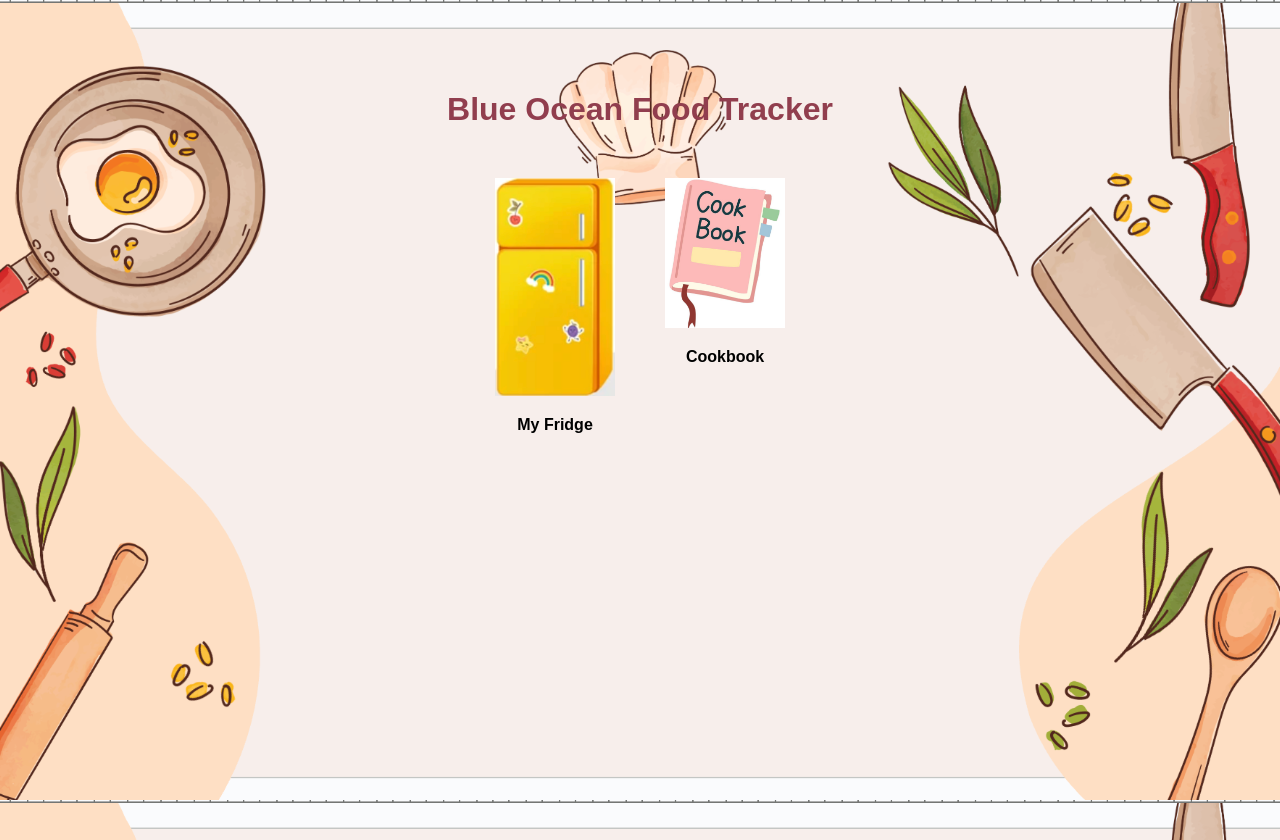
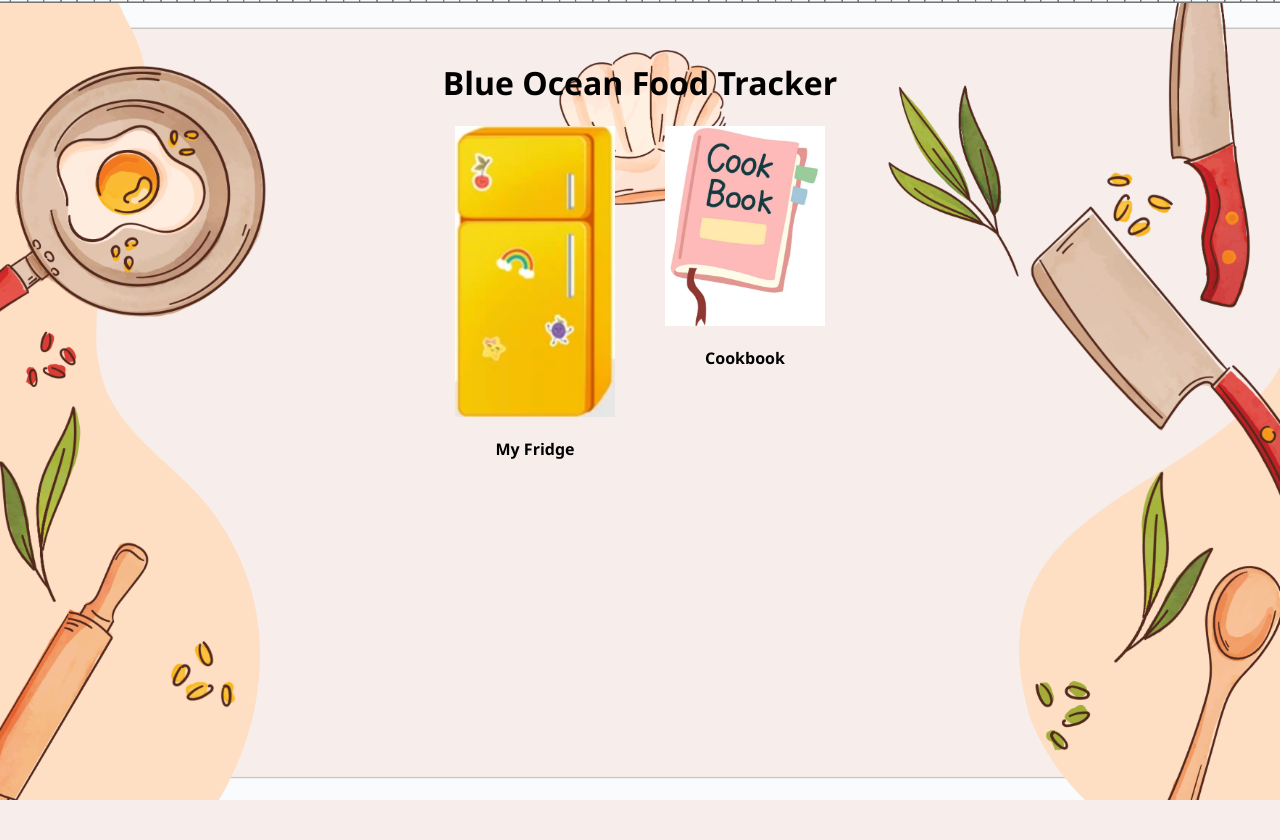
Before and after one commit to Ctot2/Blue_Ocean_Repo, a Flask app: page / in a window 1280 px wide. After the commit the page ends 800 px from the top, so only its background shows below. Run offline with Flask 3, Linux system fonts and the light colour scheme; data that the repository does not hold is empty.

Commit message:
hopefully itll work now

```diff
--- a/templates/index.html
+++ b/templates/index.html
@@ -1,130 +1,112 @@
 <!DOCTYPE html>
-<html>
+<html lang="en">
 <head>
+    <meta charset="UTF-8">
+    <meta name="viewport" content="width=device-width, initial-scale=1.0">
     <title>Blue Ocean Food Tracker</title>
-        <link rel="stylesheet" href="{{ url_for('static', filename='style.css') }}">
 
     <style>
         body {
-                /* This forces the background image to find the correct Render path */
+            /* Using !important to override any lingering broken styles */
             background-image: url("{{ url_for('static', filename='background.png') }}") !important;
             background-size: cover;
             background-attachment: fixed;
-                background-repeat: no-repeat;
             background-position: center;
-                min-height: 100vh;
             margin: 0;
-                display: block; /* Overrides flow-root if it's causing issues */
+            font-family: 'Segoe UI', Tahoma, Geneva, Verdana, sans-serif;
+            overflow-x: hidden;
         }
 
-            h1 {
-                position: relative;
-                top: 50px; /* Adjusted so it's not hidden by the top of the screen */
-                z-index: 5;
+        /* Grouping title and icons so they stay centered and together */
+        .main-wrapper {
+            text-align: center;
+            padding-top: 40px;
+            width: 100%;
         }
 
         .icon-container {
             display: flex;
             justify-content: center;
             gap: 50px;
-                margin-top: 100px; /* Pulls the icons up so they are visible */
-                position: relative;
-                z-index: 10;
+            margin-top: 20px;
         }
 
-            .icon-box {
+        .app-icon {
             cursor: pointer;
             transition: transform 0.2s;
+            width: 160px; /* Adjust size to your liking */
         }
 
-            /* Ensuring the modals sit on top of everything */
-            #fridge-section {
-                z-index: 9999 !important;
-            }
-            #recipe-section {
-                /* This is the magic line for side-cutoff */
-                white-space: pre-wrap !important;
-
-                /* These ensure words break if they are too long */
-                word-wrap: break-word !important;
-                overflow-wrap: break-word !important;
-
-                /* Makes it look cleaner inside the box */
-                text-align: left !important;
-                padding: 10px !important;
-                line-height: 1.5 !important;
-                position: fixed;
-                top: 50%;
-                left: 50%;
-                transform: translate(-50%, -50%);
-                width: 80%;
-                max-width: 600px;
-                max-height: 80vh; /* Limits height to 80% of the screen */
-                background: white;
-                padding: 20px;
-                border-radius: 15px;
-                box-shadow: 0 10px 30px rgba(0,0,0,0.3);
-                z-index: 9999;
-
-                /* THE FIXES */
-                overflow-y: auto;        /* Adds vertical scrollbar if text is long */
-                overflow-x: hidden;      /* Prevents horizontal stretching */
-                white-space: pre-wrap;   /* Keeps AI formatting (line breaks) but wraps text */
-                word-wrap: break-word;   /* Breaks long words if necessary */
+        .app-icon:hover {
+            transform: scale(1.05);
         }
 
-            /* Ensure the Close Button stays visible at the top */
+        /* THE FIX: This forces the recipe to stay in a box and scroll */
+        #recipe-section {
+            position: fixed !important;
+            top: 50% !important;
+            left: 50% !important;
+            transform: translate(-50%, -50%) !important;
+
+            width: 85vw !important;
+            max-width: 500px !important;
+            max-height: 75vh !important;
+
+            background: rgba(255, 255, 255, 0.98) !important;
+            padding: 25px !important;
+            border-radius: 20px !important;
+            box-shadow: 0 15px 50px rgba(0,0,0,0.4) !important;
+            z-index: 9999 !important;
+
+            overflow-y: auto !important; /* Forces vertical scroll */
+            overflow-x: hidden !important; /* Stops side-cutoff */
+            box-sizing: border-box !important;
+        }
+
+        #recipe-content {
+            /* This is the magic for the text wrapping */
+            white-space: pre-wrap !important;
+            word-wrap: break-word !important;
+            text-align: left !important;
+            line-height: 1.6;
+            color: #2c3e50;
+        }
+
         .close-btn {
-                position: sticky;
-                top: 0;
             float: right;
-                background: #8b3a3a;
+            background: #a94442;
             color: white;
             border: none;
-                padding: 5px 10px;
+            padding: 5px 12px;
             border-radius: 5px;
             cursor: pointer;
-                z-index: 10000;
+            font-weight: bold;
         }
     </style>
 </head>
 <body>
 
+    <div class="main-wrapper">
         <h1>Blue Ocean Food Tracker</h1>
 
         <div class="icon-container">
-        <div class="icon-box" onclick="toggleFridge()">
-            <img src="{{ url_for('static', filename='fridge.png') }}" alt="Fridge" class="app-icon">
+            <div onclick="openFridge()">
+                <img src="{{ url_for('static', filename='fridge.png') }}" class="app-icon" alt="Fridge">
                 <p><strong>My Fridge</strong></p>
             </div>
-        <div class="icon-box" onclick="toggleRecipes()">
-            <img src="{{ url_for('static', filename='cookbook.png') }}" alt="Cookbook" class="app-icon">
+            <div onclick="openRecipes()">
+                <img src="{{ url_for('static', filename='cookbook.png') }}" class="app-icon" alt="Cookbook">
                 <p><strong>Cookbook</strong></p>
             </div>
         </div>
-
-    <div id="fridge-section" class="hidden">
-        <button class="close-button" onclick="closeAll()">x</button>
-        <h2>Add Food</h2>
-        <input id="food" placeholder="Food name">
-        <input id="seconds" placeholder="time until expiration" type="number">
-        <button onclick="addFood()">Add to Fridge</button>
-
-        <hr>
-        <h2>FridgeContents</h2>
-        <div id="foods"></div>
-
-        <h2>Check Status</h2>
-        <button onclick="checkExpired()">Check Expired</button>
-        <div id="expired"></div>
     </div>
 
-    <div id="recipe-section" class="hidden">
-        <button class="close-button" onclick="closeAll()">x</button>
-        <h2>Find a Recipe</h2>
-        <input id="recipeFood" placeholder="Enter ingredient">
-        <button onclick="getRecipe()">Get Recipe</button>
-        <pre id="recipe"></pre>
+    <div id="recipe-section" style="display:none;">
+        <button class="close-btn" onclick="document.getElementById('recipe-section').style.display='none'">X</button>
+        <h2 style="color: #2c3e50; margin-top: 0;">Chef's Suggestion</h2>
+        <hr>
+        <div id="recipe-content">
+            </div>
     </div>
 
     <script>
@@ -191,6 +173,8 @@
 
         // Initial background load
         loadFoods();
+
     </script>
+
 </body>
 </html>
```
Lines whose indentation alone changed are shown as unchanged.
